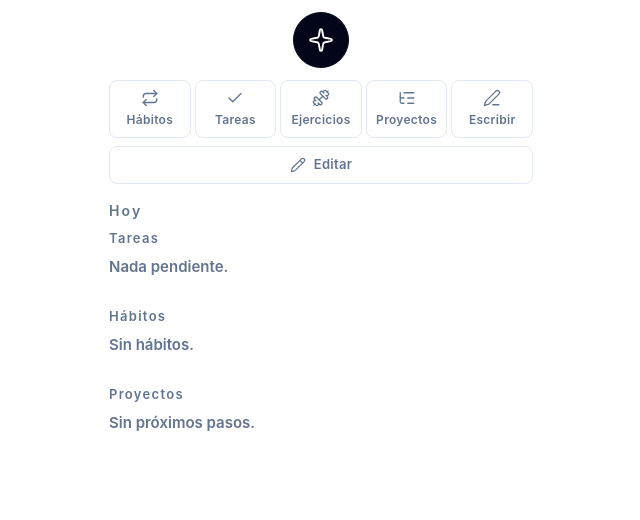
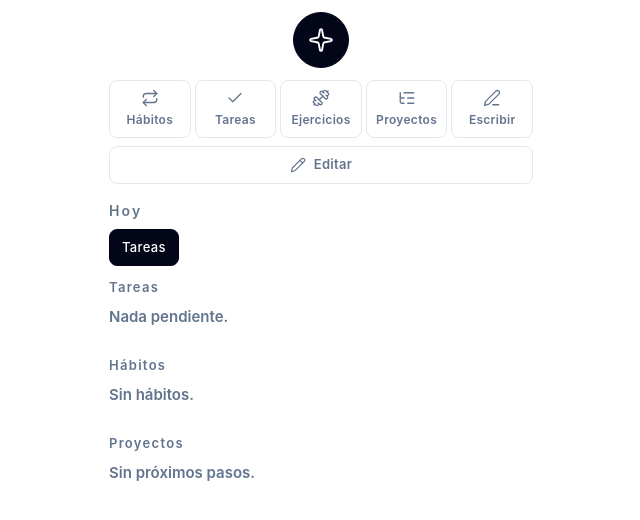
Before and after one commit to roarkfer/Maple, a React (Vite) app: page / in a window 1280 px wide. Shown: the top 520 px of the page, without its empty margins (319-959 px from the left). Built offline with nearby package versions, Linux system fonts and the light colour scheme.

Commit message:
Add files via upload

```diff
--- a/src/App.tsx
+++ b/src/App.tsx
@@ -25,9 +25,10 @@ import {
   X,
 } from "lucide-react";
 import Writer from "@/components/Writer";
-import type { Notebook, ReaderSettings } from "@/lib/library-types";
+import type { Notebook, ReaderSettings } from "@/components/library-types";
 
 type Item = { id: string; text: string; done: boolean; rid?: string };
+type TaskList = { id: string; name: string; tasks: Item[] };
 type ListKey = "habits" | "tasks" | "today" | "exercises" | "projects" | "write";
 
 type Habit = { id: string; name: string; marks: Record<string, boolean> };
@@ -50,6 +51,7 @@ type Freq = "daily" | "weekly" | "monthly" | "yearly";
 type Rule = {
   id: string;
   text: string;
+  listId?: string;
   freq: Freq;
   weekdays: number[]; // 0 = lunes … 6 = domingo
   monthdays: number[]; // 1..31
@@ -59,7 +61,7 @@ type Rule = {
 
 type Store = {
   labels: Record<ListKey, string>;
-  tasks: Item[];
+  taskLists: TaskList[];
   habits: Habit[];
   folders: FolderT[];
   metas: Meta[];
@@ -71,6 +73,7 @@ type Store = {
 };
 
 const STORAGE_KEY = "kompakt-lists-v1";
+const MAIN_TASK_LIST_ID = "task-list-main";
 
 const DEFAULT_STORE: Store = {
   labels: {
@@ -81,7 +84,7 @@ const DEFAULT_STORE: Store = {
     projects: "Proyectos",
     write: "Escribir",
   },
-  tasks: [],
+  taskLists: [{ id: MAIN_TASK_LIST_ID, name: "Tareas", tasks: [] }],
   habits: [],
   folders: [],
   metas: [],
@@ -133,7 +136,14 @@ function lastTwoAm(now: Date) {
 function purge(store: Store, now = new Date()): Store {
   const cutoff = lastTwoAm(now);
   if (store.lastPurge >= cutoff) return store;
-  return { ...store, lastPurge: cutoff, tasks: store.tasks.filter((i) => !i.done) };
+  return {
+    ...store,
+    lastPurge: cutoff,
+    taskLists: store.taskLists.map((list) => ({
+      ...list,
+      tasks: list.tasks.filter((i) => !i.done),
+    })),
+  };
 }
 
 const FREQ_LABELS: Record<Freq, string> = {
@@ -168,11 +178,18 @@ function ruleSlot(rule: Rule, now: Date): string | null {
 
 // Reglas recurrentes: agrega la tarea si falta, la desmarca si ya estaba completada.
 function applyRecurring(store: Store, now = new Date()): Store {
-  let tasks = store.tasks;
+  let taskLists = store.taskLists;
   let changed = false;
   const recurring = store.recurring.map((rule) => {
     const slot = ruleSlot(rule, now);
     if (!slot || rule.lastApplied === slot) return rule;
+    const listId =
+      rule.listId && taskLists.some((list) => list.id === rule.listId)
+        ? rule.listId
+        : taskLists[0]?.id;
+    if (!listId) return rule;
+    const list = taskLists.find((item) => item.id === listId)!;
+    let tasks = list.tasks;
     changed = true;
     const existing = tasks.find((t) => t.rid === rule.id);
     if (!existing) {
@@ -180,17 +197,36 @@ function applyRecurring(store: Store, now = new Date()): Store {
     } else if (existing.done) {
       tasks = tasks.map((t) => (t.rid === rule.id ? { ...t, done: false } : t));
     }
-    return { ...rule, lastApplied: slot };
+    taskLists = taskLists.map((item) => (item.id === listId ? { ...item, tasks } : item));
+    return { ...rule, listId, lastApplied: slot };
   });
-  return changed ? { ...store, tasks, recurring } : store;
+  return changed ? { ...store, taskLists, recurring } : store;
 }
 
 
 function migrate(raw: unknown): Store {
-  const source = raw as Partial<Store> & { lists?: any };
+  const source = raw as Partial<Store> & { tasks?: Item[]; lists?: any };
   const parsed = { ...DEFAULT_STORE, ...source };
   const legacy = source?.lists;
-  const tasks: Item[] = parsed.tasks?.length ? parsed.tasks : (legacy?.tasks ?? []);
+  const legacyTasks: Item[] = Array.isArray(source.tasks)
+    ? source.tasks
+    : Array.isArray(legacy?.tasks)
+      ? legacy.tasks
+      : [];
+  const taskLists: TaskList[] =
+    Array.isArray(source.taskLists) && source.taskLists.length > 0
+      ? source.taskLists.map((list, index) => ({
+          id: list.id || (index === 0 ? MAIN_TASK_LIST_ID : nextId()),
+          name: list.name?.trim() || `Lista ${index + 1}`,
+          tasks: Array.isArray(list.tasks) ? list.tasks : [],
+        }))
+      : [
+          {
+            id: MAIN_TASK_LIST_ID,
+            name: source.labels?.tasks || "Tareas",
+            tasks: legacyTasks,
+          },
+        ];
   const habits: Habit[] = parsed.habits?.length
     ? parsed.habits
     : ((legacy?.habits ?? []) as Item[]).map((i) => ({ id: i.id, name: i.text, marks: {} }));
@@ -214,10 +250,12 @@ function migrate(raw: unknown): Store {
   }
   const validMetaIds = new Set(metas.map((m) => m.id));
   const fallbackMetaId = metas[0]?.id;
-  projects = projects.map((p) => ({
-    ...p,
-    metaId: p.metaId && validMetaIds.has(p.metaId) ? p.metaId : fallbackMetaId,
-  }));
+  projects = projects.map((p) => {
+    const metaId = p.metaId && validMetaIds.has(p.metaId) ? p.metaId : fallbackMetaId;
+    if (metaId) return { ...p, metaId };
+    const { metaId: _metaId, ...withoutMeta } = p;
+    return withoutMeta;
+  });
 
   return {
     labels: (() => {
@@ -226,7 +264,7 @@ function migrate(raw: unknown): Store {
       if (!old || old === "Leer" || old === "Biblioteca") l.projects = "Proyectos";
       return l;
     })(),
-    tasks,
+    taskLists,
     habits: habits.map((h) => ({ ...h, marks: h.marks ?? {} })),
     folders: parsed.folders ?? [],
     metas,
@@ -234,6 +272,7 @@ function migrate(raw: unknown): Store {
     notebooks: (parsed.notebooks ?? []).map((n) => ({ ...n, tags: n.tags ?? [] })),
     recurring: (parsed.recurring ?? []).map((r) => ({
       ...r,
+      listId: taskLists.some((list) => list.id === r.listId) ? r.listId! : taskLists[0]!.id,
       weekdays: r.weekdays ?? [],
       monthdays: r.monthdays ?? [],
       yeardays: r.yeardays ?? [],
@@ -475,17 +514,48 @@ const DARK_KEY = "maple-dark";
 
 // Fusiona un paquete recibido con el estado local: solo agrega o marca,
 // nunca reemplaza ni borra información existente.
-function mergeStore(s: Store, data: Partial<Store>): Store {
+function mergeStore(s: Store, data: Partial<Store> & { tasks?: Item[] }): Store {
   const next: Store = { ...s };
-
-  if (Array.isArray(data.tasks)) {
-    const tasks = [...s.tasks];
-    for (const t of data.tasks) {
-      const i = tasks.findIndex((x) => x.text.trim() === t.text.trim());
-      if (i === -1) tasks.push({ ...t, id: nextId() });
-      else if (t.done) tasks[i] = { ...tasks[i]!, done: true };
+  const incomingTaskListMap = new Map<string, string>();
+
+  const mergeTasks = (current: Item[], incoming: Item[]) => {
+    const tasks = [...current];
+    for (const task of incoming) {
+      const i = tasks.findIndex((item) => item.text.trim() === task.text.trim());
+      if (i === -1) tasks.push({ ...task, id: nextId() });
+      else if (task.done) tasks[i] = { ...tasks[i]!, done: true };
     }
-    next.tasks = tasks;
+    return tasks;
+  };
+
+  if (Array.isArray(data.taskLists) && data.taskLists.length > 0) {
+    const taskLists = s.taskLists.map((list) => ({ ...list, tasks: [...list.tasks] }));
+    for (const incoming of data.taskLists) {
+      const i = taskLists.findIndex(
+        (list) => list.name.trim().toLocaleLowerCase("es") === incoming.name.trim().toLocaleLowerCase("es"),
+      );
+      if (i === -1) {
+        const id = nextId();
+        taskLists.push({
+          id,
+          name: incoming.name.trim() || `Lista ${taskLists.length + 1}`,
+          tasks: (incoming.tasks ?? []).map((task) => ({ ...task, id: nextId() })),
+        });
+        incomingTaskListMap.set(incoming.id, id);
+      } else {
+        const current = taskLists[i]!;
+        taskLists[i] = { ...current, tasks: mergeTasks(current.tasks, incoming.tasks ?? []) };
+        incomingTaskListMap.set(incoming.id, current.id);
+      }
+    }
+    next.taskLists = taskLists;
+  } else if (Array.isArray(data.tasks)) {
+    const first = s.taskLists[0];
+    if (first) {
+      next.taskLists = s.taskLists.map((list) =>
+        list.id === first.id ? { ...list, tasks: mergeTasks(list.tasks, data.tasks!) } : list,
+      );
+    }
   }
 
   if (Array.isArray(data.habits)) {
@@ -607,7 +677,13 @@ function mergeStore(s: Store, data: Partial<Store>): Store {
     const recurring = [...s.recurring];
     for (const r of data.recurring) {
       if (!recurring.some((x) => x.text.trim() === r.text.trim())) {
-        recurring.push({ ...r, id: nextId() });
+        recurring.push({
+          ...r,
+          id: nextId(),
+          listId:
+            (r.listId ? incomingTaskListMap.get(r.listId) : undefined) ??
+            next.taskLists[0]!.id,
+        });
       }
     }
     next.recurring = recurring;
@@ -623,6 +699,7 @@ export default function App() {
   const [store, setStore] = useState<Store>(DEFAULT_STORE);
   const [ready, setReady] = useState(false);
   const [tab, setTab] = useState<ListKey>("today");
+  const [activeTaskListId, setActiveTaskListId] = useState(MAIN_TASK_LIST_ID);
   const [editing, setEditing] = useState(false);
   const [draft, setDraft] = useState("");
   const [openFolder, setOpenFolder] = useState<string | null>(null);
@@ -655,10 +732,12 @@ export default function App() {
   const importRef = useRef<HTMLInputElement>(null);
 
   const sendPackage = async (sel: Record<ExportKey, boolean> = exportSel) => {
-    const payload: Record<string, unknown> = { app: "maple", version: 1, exportedAt: Date.now() };
+    const payload: Record<string, unknown> = { app: "maple", version: 2, exportedAt: Date.now() };
     if (sel.habits) payload['habits'] = store.habits;
     if (sel.tasks) {
-      payload['tasks'] = store.tasks;
+      payload['taskLists'] = store.taskLists;
+      // Compatibilidad con versiones de Maple anteriores a las listas por pestañas.
+      payload['tasks'] = store.taskLists[0]?.tasks ?? [];
       payload['recurring'] = store.recurring;
     }
     if (sel.exercises) payload['folders'] = store.folders;
@@ -707,7 +786,7 @@ export default function App() {
 
   const importPackage = async (file: File) => {
     try {
-      const data = JSON.parse(await file.text()) as Partial<Store>;
+      const data = JSON.parse(await file.text()) as Partial<Store> & { tasks?: Item[] };
       setStore((s) => mergeStore(s, data));
       setTransferMsg("Paquete sincronizado.");
       setTransferOpen(false);
@@ -739,6 +818,12 @@ export default function App() {
     localStorage.setItem(STORAGE_KEY, JSON.stringify(store));
   }, [store, ready]);
 
+  useEffect(() => {
+    if (!store.taskLists.some((list) => list.id === activeTaskListId)) {
+      setActiveTaskListId(store.taskLists[0]?.id ?? MAIN_TASK_LIST_ID);
+    }
+  }, [activeTaskListId, store.taskLists]);
+
   // Revisa cada minuto por si la app queda abierta pasada la 2 am o cambia la hora.
   useEffect(() => {
     if (!ready) return;
@@ -764,6 +849,9 @@ export default function App() {
   const meta = store.metas.find((m) => m.id === openMeta) ?? null;
   const project =
     store.projects.find((p) => p.id === openProject && (!meta || p.metaId === meta.id)) ?? null;
+  const activeTaskList =
+    store.taskLists.find((list) => list.id === activeTaskListId) ?? store.taskLists[0] ?? null;
+  const activeTasks = activeTaskList?.tasks ?? [];
 
   const inFolder = tab === "exercises" && folder !== null;
   const inFolderList = tab === "exercises" && folder === null;
@@ -780,26 +868,75 @@ export default function App() {
     return Array.from(set).sort((a, b) => a.localeCompare(b, "es"));
   }, [store.notebooks]);
 
-  const toggleTask = useCallback(
-    (id: string) =>
+  const updateTaskList = useCallback(
+    (id: string, fn: (list: TaskList) => TaskList) =>
       setStore((s) => ({
         ...s,
-        tasks: s.tasks.map((i) => (i.id === id ? { ...i, done: !i.done } : i)),
+        taskLists: s.taskLists.map((list) => (list.id === id ? fn(list) : list)),
       })),
     [],
   );
 
+  const toggleTask = useCallback(
+    (id: string) => {
+      if (!activeTaskList) return;
+      updateTaskList(activeTaskList.id, (list) => ({
+        ...list,
+        tasks: list.tasks.map((item) =>
+          item.id === id ? { ...item, done: !item.done } : item,
+        ),
+      }));
+    },
+    [activeTaskList, updateTaskList],
+  );
+
   const removeTask = useCallback(
     (id: string) =>
       setStore((s) => {
-        const item = s.tasks.find((i) => i.id === id);
+        const list = s.taskLists.find((item) => item.id === activeTaskListId);
+        const task = list?.tasks.find((item) => item.id === id);
         return {
           ...s,
-          tasks: s.tasks.filter((i) => i.id !== id),
-          recurring: item?.rid ? s.recurring.filter((r) => r.id !== item.rid) : s.recurring,
+          taskLists: s.taskLists.map((item) =>
+            item.id === activeTaskListId
+              ? { ...item, tasks: item.tasks.filter((taskItem) => taskItem.id !== id) }
+              : item,
+          ),
+          recurring: task?.rid ? s.recurring.filter((r) => r.id !== task.rid) : s.recurring,
         };
       }),
-    [],
+    [activeTaskListId],
+  );
+
+  const addTaskList = useCallback(() => {
+    const id = nextId();
+    setStore((s) => {
+      const used = new Set(s.taskLists.map((list) => list.name.trim().toLocaleLowerCase("es")));
+      let number = 1;
+      while (used.has(`lista ${number}`)) number += 1;
+      return {
+        ...s,
+        taskLists: [...s.taskLists, { id, name: `Lista ${number}`, tasks: [] }],
+      };
+    });
+    setActiveTaskListId(id);
+  }, []);
+
+  const removeTaskList = useCallback(
+    (id: string) => {
+      if (store.taskLists.length <= 1) return;
+      const index = store.taskLists.findIndex((list) => list.id === id);
+      const remaining = store.taskLists.filter((list) => list.id !== id);
+      setStore((s) => ({
+        ...s,
+        taskLists: s.taskLists.filter((list) => list.id !== id),
+        recurring: s.recurring.filter((rule) => rule.listId !== id),
+      }));
+      if (activeTaskListId === id) {
+        setActiveTaskListId(remaining[Math.max(0, index - 1)]?.id ?? remaining[0]!.id);
+      }
+    },
+    [activeTaskListId, store.taskLists],
   );
 
 
@@ -901,6 +1038,7 @@ export default function App() {
       const rule: Rule = {
         id: nextId(),
         text,
+        listId: activeTaskList?.id ?? store.taskLists[0]!.id,
         freq: recurFreq,
         weekdays: recurWeek,
         monthdays: recurMonth,
@@ -913,8 +1051,11 @@ export default function App() {
       setRecurWeek([]);
       setRecurMonth([]);
       setRecurYear([]);
-    } else {
-      setStore((s) => ({ ...s, tasks: [...s.tasks, { id: nextId(), text, done: false }] }));
+    } else if (tab === "tasks" && activeTaskList) {
+      updateTaskList(activeTaskList.id, (list) => ({
+        ...list,
+        tasks: [...list.tasks, { id: nextId(), text, done: false }],
+      }));
     }
     setDraft("");
     inputRef.current?.focus();
@@ -937,6 +1078,8 @@ export default function App() {
     recurWeek,
     recurMonth,
     recurYear,
+    activeTaskList,
+    updateTaskList,
   ]);
 
   const tabs = useMemo(
@@ -1162,6 +1305,38 @@ export default function App() {
             </label>
           ))}
 
+          {tab === "tasks" && (
+            <div className="!mt-4 space-y-2 border-t border-border pt-3">
+              <p className="text-[13px] uppercase tracking-widest text-muted-foreground">
+                Listas de tareas
+              </p>
+              {store.taskLists.map((list) => (
+                <div key={list.id} className="flex items-center gap-2">
+                  <Check size={16} strokeWidth={1.75} className="text-muted-foreground" />
+                  <input
+                    value={list.name}
+                    onFocus={() => setActiveTaskListId(list.id)}
+                    onChange={(e) =>
+                      updateTaskList(list.id, (item) => ({ ...item, name: e.target.value }))
+                    }
+                    className="w-full bg-transparent py-1 text-[16px] outline-none"
+                    aria-label="Nombre de la lista"
+                  />
+                  {store.taskLists.length > 1 && (
+                    <button
+                      type="button"
+                      onClick={() => removeTaskList(list.id)}
+                      aria-label={`Eliminar ${list.name || "lista"}`}
+                      className="text-muted-foreground"
+                    >
+                      <Trash2 size={16} strokeWidth={1.75} />
+                    </button>
+                  )}
+                </div>
+              ))}
+            </div>
+          )}
+
           <div className="!mt-4 border-t border-border pt-3">
             <button
               type="button"
@@ -1226,7 +1401,7 @@ export default function App() {
             <ChevronLeft size={26} strokeWidth={2} />
           </button>
         )}
-        <h1 className="text-[14px] tracking-[0.15em] text-muted-foreground">
+        <h1 className="flex-1 text-[14px] tracking-[0.15em] text-muted-foreground">
           {inFolder && folder
             ? folder.name
             : inHabit && habit
@@ -1246,7 +1421,38 @@ export default function App() {
                           : store.labels[tab]}
         </h1>
 
+        {tab === "tasks" && (
+          <button
+            type="button"
+            onClick={addTaskList}
+            aria-label="Agregar lista de tareas"
+            className="flex size-9 shrink-0 items-center justify-center rounded-md border border-foreground active:scale-95"
+          >
+            <Plus size={20} strokeWidth={2} />
+          </button>
+        )}
+
       </div>
+
+      {(tab === "tasks" || tab === "today") && (
+        <div className="mt-2 flex gap-1 overflow-x-auto pb-1">
+          {store.taskLists.map((list) => (
+            <button
+              key={list.id}
+              type="button"
+              onClick={() => setActiveTaskListId(list.id)}
+              aria-pressed={activeTaskList?.id === list.id}
+              className={`shrink-0 rounded-md border px-3 py-2 text-[13px] font-medium tracking-wide ${
+                activeTaskList?.id === list.id
+                  ? "border-foreground bg-foreground text-background"
+                  : "border-border text-muted-foreground"
+              }`}
+            >
+              {list.name.trim() || "Sin nombre"}
+            </button>
+          ))}
+        </div>
+      )}
 
 
       {tab === "today" ? (
@@ -1256,7 +1462,7 @@ export default function App() {
               {store.labels.tasks}
             </p>
             <ul className="divide-y divide-border">
-              {store.tasks
+              {activeTasks
                 .filter((t) => !t.done)
                 .map((t) => (
                   <li key={t.id} className="flex items-center gap-3 py-2">
@@ -1269,7 +1475,7 @@ export default function App() {
                     <span className="flex-1 text-[17px] leading-snug">{t.text}</span>
                   </li>
                 ))}
-              {store.tasks.every((t) => t.done) && (
+              {activeTasks.every((t) => t.done) && (
                 <li className="py-2 text-[15px] text-muted-foreground">Nada pendiente.</li>
               )}
             </ul>
@@ -2028,7 +2234,7 @@ export default function App() {
         </div>
       ) : (
         <ul className="mt-2 flex-1 divide-y divide-border">
-          {store.tasks.map((item, ti) => (
+          {activeTasks.map((item, ti) => (
             <li key={item.id} className="flex items-center gap-3 py-3">
               <button
                 type="button"
@@ -2044,10 +2250,11 @@ export default function App() {
                 <input
                   value={item.text}
                   onChange={(e) =>
-                    setStore((s) => ({
-                      ...s,
-                      tasks: s.tasks.map((x) =>
-                        x.id === item.id ? { ...x, text: e.target.value } : x,
+                    activeTaskList &&
+                    updateTaskList(activeTaskList.id, (list) => ({
+                      ...list,
+                      tasks: list.tasks.map((taskItem) =>
+                        taskItem.id === item.id ? { ...taskItem, text: e.target.value } : taskItem,
                       ),
                     }))
                   }
@@ -2067,9 +2274,13 @@ export default function App() {
               {editing && (
                 <Reorder
                   first={ti === 0}
-                  last={ti === store.tasks.length - 1}
+                  last={ti === activeTasks.length - 1}
                   onMove={(dir) =>
-                    setStore((s) => ({ ...s, tasks: move(s.tasks, ti, ti + dir) }))
+                    activeTaskList &&
+                    updateTaskList(activeTaskList.id, (list) => ({
+                      ...list,
+                      tasks: move(list.tasks, ti, ti + dir),
+                    }))
                   }
                 />
               )}
@@ -2085,7 +2296,7 @@ export default function App() {
               )}
             </li>
           ))}
-          {ready && store.tasks.length === 0 && (
+          {ready && activeTasks.length === 0 && (
             <li className="py-6 text-[16px] text-muted-foreground">Lista vacía.</li>
           )}
         </ul>
```
